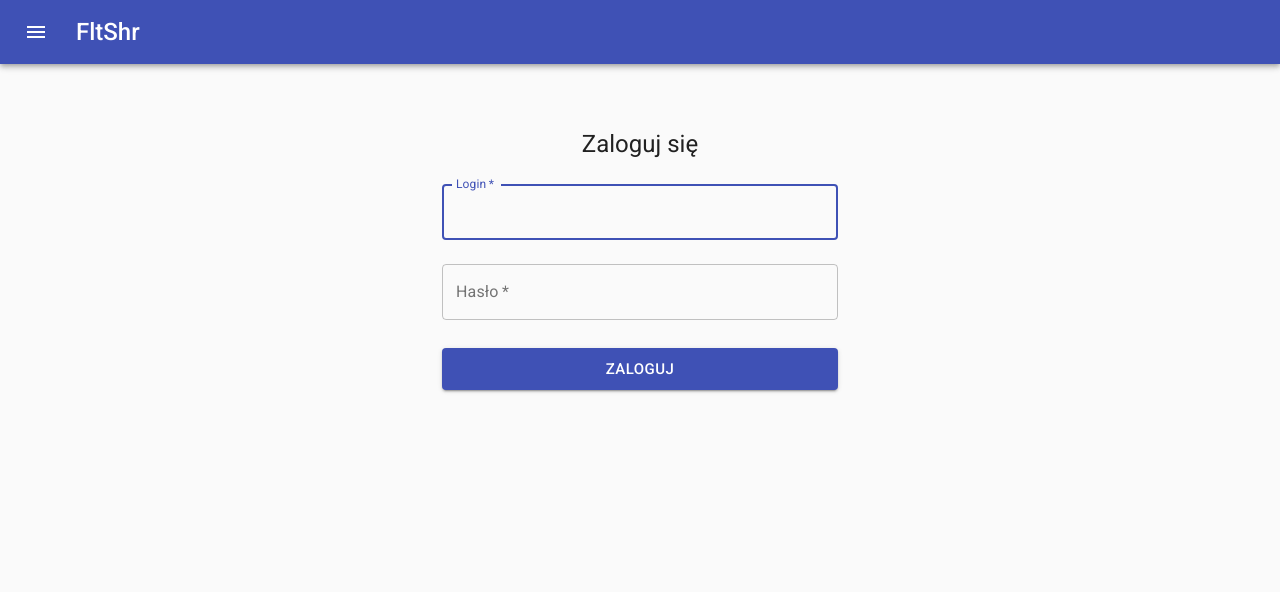
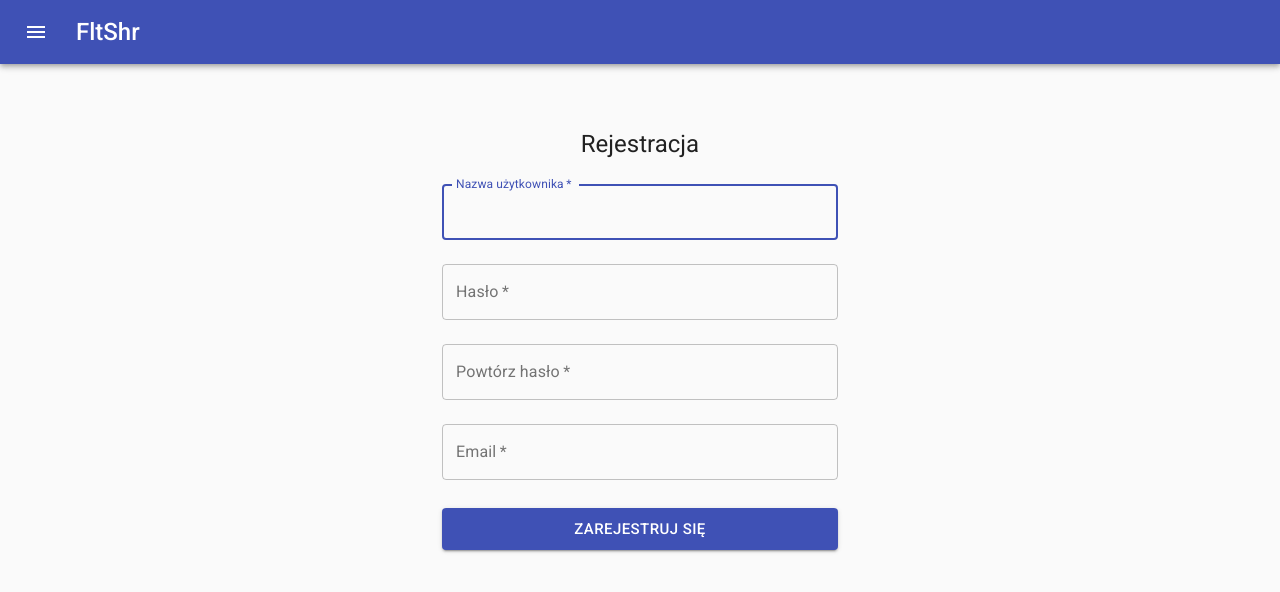
Before and after one commit to PawelZ97/FltShr, a React (Create React App) app in the folder frontend-fltshr/: page /signup in a window 1280 px wide. Before the commit this address led to /signin. Shown: the top 592 px of the page. Built offline with nearby package versions, Linux system fonts and the light colour scheme.

Commit message:
Frontend SignUpComponent

```diff
--- a/frontend-fltshr/src/App.js
+++ b/frontend-fltshr/src/App.js
@@ -2,6 +2,7 @@ import React from 'react';
 import CssBaseline from "@material-ui/core/CssBaseline";
 import {BrowserRouter, Redirect, Route, Switch} from "react-router-dom";
 import SignIn from "./components/SignIn";
+import SignUp from "./components/SignUp";
 import Dashboard from "./components/Dashboard";
 import TestEndpoint from "./components/TestEndpoint";
 import ExpenseLists from "./components/expenses/expenselist/ExpenseLists";
@@ -13,6 +14,7 @@ function App() {
             <CssBaseline/>
             <Switch>
                 <Route exact path="/signin" component={SignIn}/>
+                <Route exact path="/signup" component={SignUp}/>
                 <Route exact path="/dashboard" component={Dashboard}/>
                 <Route exact path="/expense/lists" component={ExpenseLists}/>
                 <Route path="/expense/list/:listId/expenses" children={<ExpensesDisplay/>}/>
--- a/frontend-fltshr/src/components/SignIn.js
+++ b/frontend-fltshr/src/components/SignIn.js
@@ -1,5 +1,5 @@
 import React, {useState} from 'react';
-import { useHistory } from "react-router-dom";
+import {useHistory} from "react-router-dom";
 import axios from "axios";
 import {API_ADDRESS} from "../utils/constants";
 import AppBarView from "./AppBarView";
@@ -16,19 +16,15 @@ const useStyles = makeStyles(theme => ({
         flexDirection: 'column',
         alignItems: 'center',
     },
-    avatar: {
-        margin: theme.spacing(1),
-        backgroundColor: theme.palette.secondary.main,
-    },
     form: {
         width: '100%', // Fix IE 11 issue.
         marginTop: theme.spacing(1),
     },
-    submit: {
-        margin: theme.spacing(3, 0, 2),
-    },
     signInButton: {
         marginTop: 20
+    },
+    signUpButton: {
+        marginTop: 50
     }
 }));
 
@@ -103,6 +99,8 @@ function SignIn() {
                     <Button onClick={(e) => callLogin(e)} className={classes.signInButton}
                             fullWidth variant="contained" color="primary" size={"large"}> Zaloguj </Button>
                 </form>
+                <Button className={classes.signUpButton} component="a" href={"/signup"}
+                        fullWidth variant="contained" color="primary" size={"large"}> Rejestracja </Button>
             </div>
         </Container>);
 }
--- /dev/null
+++ b/frontend-fltshr/src/components/SignUp.js
@@ -0,0 +1,139 @@
+import React, {useState} from 'react';
+import AppBarView from "./AppBarView";
+import TextField from "@material-ui/core/TextField";
+import Container from "@material-ui/core/Container";
+import Typography from "@material-ui/core/Typography";
+import {makeStyles} from "@material-ui/core";
+import Button from "@material-ui/core/Button";
+import axios from "axios";
+import {API_ADDRESS} from "../utils/constants";
+
+const useStyles = makeStyles(theme => ({
+    paper: {
+        marginTop: theme.spacing(8),
+        display: 'flex',
+        flexDirection: 'column',
+        alignItems: 'center',
+    },
+    form: {
+        width: '100%', // Fix IE 11 issue.
+        marginTop: theme.spacing(1),
+    },
+    signUpButton: {
+        marginTop: 20
+    }
+}));
+
+function SignUp() {
+    const [registration, setRegistration] = useState({
+        username: "",
+        password: "",
+        passwordRetype: "",
+        email: ""
+    });
+
+    const [passordMatchError, setPassordMatchError] = useState(false);
+    const [loginEmailUsedError, setLoginEmailUsedError] = useState(false);
+
+    const handleTextFieldChange = name => event => {
+        setRegistration({...registration, [name]: event.target.value});
+        setLoginEmailUsedError(false);
+        setPassordMatchError(false);
+    };
+
+    function callSignUp() {
+        if (registration.password === registration.passwordRetype) {
+            setPassordMatchError(false);
+            axios.post(API_ADDRESS + '/register', {
+                username: registration.username,
+                password: registration.password,
+                email: registration.email
+            })
+                .then(function (response) {
+                    console.log("SignUp Succesfull, status: " + response.status);
+                })
+                .catch(function (error) {
+                    if (error.response) {
+                        console.log("SignUn Rejected, status: " + error.response.status);
+                        if (error.response.status) {
+                            setLoginEmailUsedError(true);
+                        }
+                    } else if (error.request) {
+                        console.log("Can't connect to API");
+                    } else {
+                        console.log("Something went wrong");
+                    }
+                });
+        } else {
+            setPassordMatchError(true);
+        }
+    }
+
+    const classes = useStyles();
+    return (
+        <Container component="main" maxWidth="xs">
+            <div className={classes.paper}>
+                <Typography variant="h5">
+                    Rejestracja
+                </Typography>
+                <form className={classes.form} noValidate>
+                    <TextField
+                        autoFocus
+                        required
+                        margin="normal"
+                        variant="outlined"
+                        onChange={handleTextFieldChange('username')}
+                        value={registration.username}
+                        id="name"
+                        label="Nazwa użytkownika"
+                        type="text"
+                        fullWidth
+                        error={loginEmailUsedError}
+                    />
+                    <TextField
+                        required
+                        margin="normal"
+                        variant="outlined"
+                        onChange={handleTextFieldChange('password')}
+                        value={registration.password}
+                        id="hasło"
+                        label="Hasło"
+                        type="password"
+                        fullWidth
+                        error={passordMatchError}
+                    />
+                    <TextField
+                        required
+                        margin="normal"
+                        variant="outlined"
+                        onChange={handleTextFieldChange('passwordRetype')}
+                        value={registration.passwordRetype}
+                        id="powtórzhasło"
+                        label="Powtórz hasło"
+                        type="password"
+                        fullWidth
+                        error={passordMatchError}
+                        helperText={passordMatchError ? ("Hasła nie są identyczne") : null}
+                    />
+                    <TextField
+                        required
+                        margin="normal"
+                        variant="outlined"
+                        onChange={handleTextFieldChange('email')}
+                        value={registration.email}
+                        id="email"
+                        label="Email"
+                        type="email"
+                        fullWidth
+                        error={loginEmailUsedError}
+                        helperText={loginEmailUsedError ? ("Login i/lub email już w użyciu") : null}
+                    />
+                    <Button onClick={() => callSignUp()} className={classes.signUpButton}
+                            fullWidth variant="contained" color="primary" size={"large"}>Zarejestruj się</Button>
+                </form>
+            </div>
+        </Container>
+    );
+}
+
+export default AppBarView(SignUp);
```
